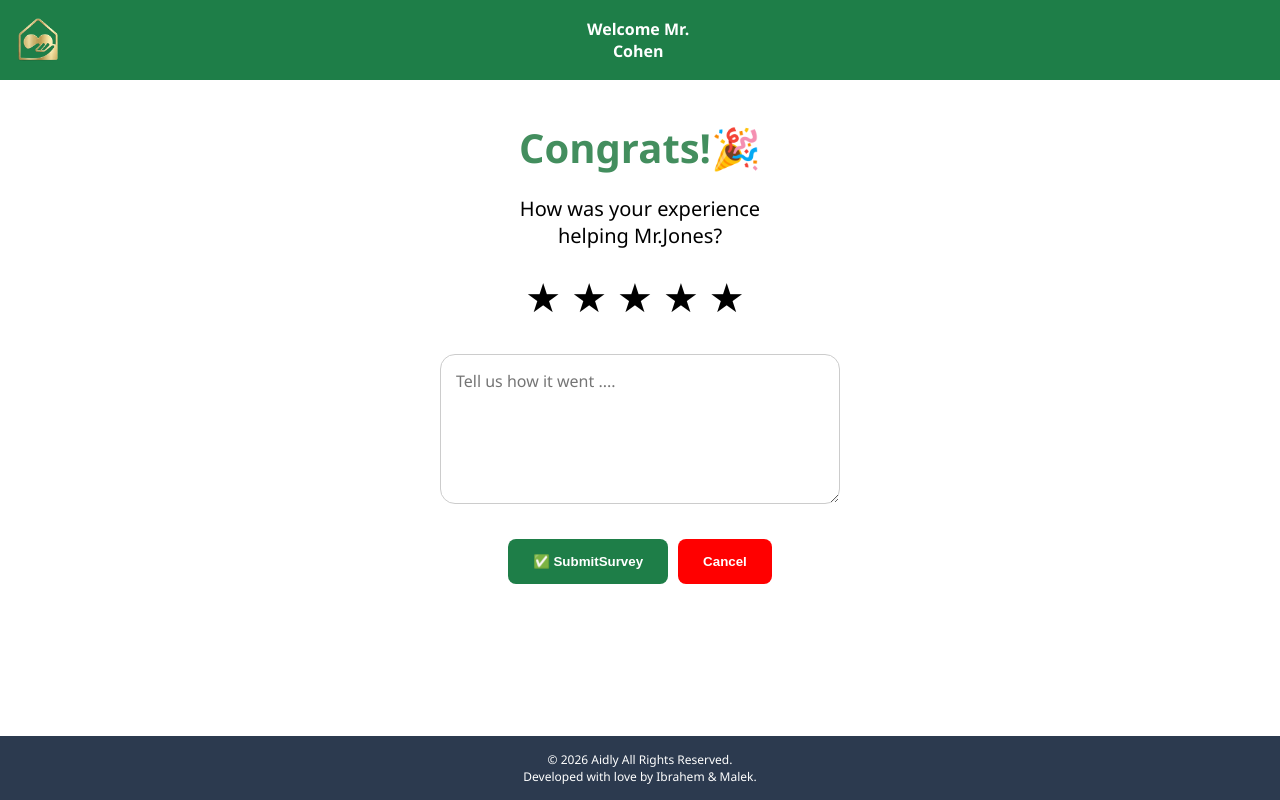
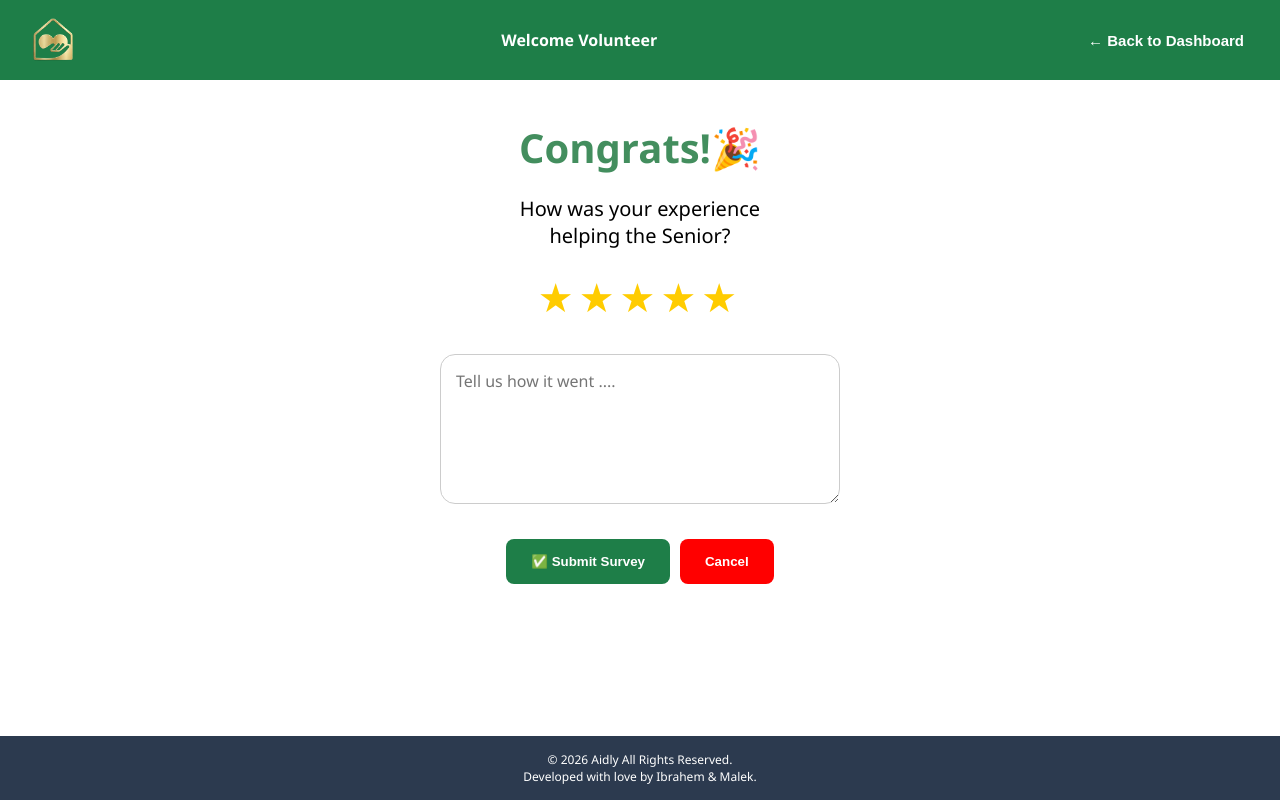
Before and after one commit to avee445/Aidly-Project, a React (Vite) app in the folder finalProject-master/: page /senior/survey in a window 1280 px wide. Built offline with nearby package versions, Linux system fonts and the light colour scheme; the HTML template or start-up script is replaced by a standard one.

Commit message:
feat: complete full-stack database integration, secure dashboards, and unify navigation headers

```diff
--- a/finalProject-master/src/pages/AdminRequests.jsx
+++ b/finalProject-master/src/pages/AdminRequests.jsx
@@ -4,48 +4,45 @@ import logoImg from '../images/logo.png';
 
 const AdminRequests = () => {
     const navigate = useNavigate();
-
-    // --- State Management ---
     const [requests, setRequests] = useState([]);
     const [volunteers, setVolunteers] = useState([]);
     const [currentUser, setCurrentUser] = useState({ fullName: '', role: '' });
     const [selectedVolunteers, setSelectedVolunteers] = useState({});
 
     useEffect(() => {
-        // 1. Load the real logged-in user from memory
         const savedUser = localStorage.getItem('aidlyUser');
-        if (savedUser) {
-            setCurrentUser(JSON.parse(savedUser));
-        } else {
-            // If the user accidentally cleared memory, send them to login
+        if (!savedUser) {
+            alert("Please log in first!");
             navigate('/login');
+            return;
         }
 
-        // 2. Fetch Requests from Database
+        const user = JSON.parse(savedUser);
+        if (user.role !== 'Admin') {
+            alert("Access Denied!");
+            navigate('/login');
+            return;
+        }
+        setCurrentUser(user);
+
         fetch('http://127.0.0.1:5000/api/requests')
             .then(res => res.json())
             .then(data => {
-                // FILTER: Remove completed tasks
-                // SORT: "Waiting" at the top (-1), "Assigned" at the bottom (1)
                 const filteredAndSorted = data
                     .filter(req => req.Status !== 'Completed')
                     .sort((a, b) => (a.Status === 'Waiting' ? -1 : 1));
-
                 setRequests(filteredAndSorted);
             })
             .catch(err => console.error("Error loading requests:", err));
 
-        // 3. Fetch Volunteer List for the dropdown
         fetch('http://127.0.0.1:5000/api/volunteers')
             .then(res => res.json())
             .then(data => setVolunteers(data))
             .catch(err => console.error("Error loading volunteers:", err));
     }, [navigate]);
 
-    // --- Save Assignment to Database ---
     const handleSave = async (requestId) => {
         const volunteerName = selectedVolunteers[requestId];
-
         if (!volunteerName) {
             alert("Please select a volunteer from the list first!");
             return;
@@ -60,9 +57,9 @@ const AdminRequests = () => {
 
             if (response.ok) {
                 alert(`Database Updated! Task assigned to ${volunteerName}.`);
-                window.location.reload(); // Refresh to see the new sorting/status
+                window.location.reload();
             } else {
-                alert("Failed to save assignment. Check server connection.");
+                alert("Failed to save assignment.");
             }
         } catch (error) {
             console.error("Connection error:", error);
@@ -71,33 +68,16 @@ const AdminRequests = () => {
 
     return (
         <div style={{ display: 'flex', flexDirection: 'column', minHeight: '100vh', backgroundColor: '#ffffff', fontFamily: 'Segoe UI, Tahoma, Geneva, Verdana, sans-serif', margin: 0 }}>
-
-            {/* --- Header: Fully Dynamic (No more Cohen!) --- */}
             <header style={{ backgroundColor: '#1e7e48', padding: '15px 30px', display: 'flex', justifyContent: 'space-between', alignItems: 'center' }}>
-                <Link to="/">
-                    <img src={logoImg} alt="Aidly" style={{ height: '50px', cursor: 'pointer' }} />
-                </Link>
-
+                <Link to="/"><img src={logoImg} alt="Aidly" style={{ height: '50px', cursor: 'pointer' }} /></Link>
                 <div style={{ color: 'white', textAlign: 'center', fontWeight: 'bold', fontSize: '15px', lineHeight: '1.2' }}>
                     Welcome {currentUser.role}<br/>{currentUser.fullName}
                 </div>
-
-                <Link to="/login" onClick={() => localStorage.removeItem('aidlyUser')} style={{ color: 'white', textDecoration: 'none', fontSize: '15px', fontWeight: 'bold' }}>
-                    Logout
-                </Link>
+                <Link to="/admin" style={{ color: 'white', textDecoration: 'none', fontWeight: 'bold', fontSize: '15px' }}>← Back to Dashboard</Link>
             </header>
 
-            {/* --- Main Content --- */}
             <div style={{ flex: 1, padding: '30px 20px', maxWidth: '800px', margin: '0 auto', width: '100%' }}>
-
-                <div style={{ display: 'flex', justifyContent: 'space-between', alignItems: 'center', marginBottom: '20px', borderBottom: '2px solid #eee', paddingBottom: '15px' }}>
-                    <h2 style={{ fontSize: '24px', color: '#000', margin: 0, fontWeight: 'bold' }}>
-                        📋 Request Queue
-                    </h2>
-                    <Link to="/admin" style={{ color: '#0000ee', textDecoration: 'none', fontWeight: 'bold', fontSize: '16px', display: 'flex', alignItems: 'center', gap: '5px' }}>
-                        ← Back
-                    </Link>
-                </div>
+                <h2 style={{ fontSize: '24px', color: '#000', marginBottom: '20px', fontWeight: 'bold' }}>📋 Request Queue</h2>
 
                 <div style={{ overflowX: 'auto' }}>
                     <table style={{ width: '100%', borderCollapse: 'collapse', marginTop: '10px' }}>
@@ -109,7 +89,6 @@ const AdminRequests = () => {
                                 <th style={{ padding: '15px', textAlign: 'center', color: '#333', width: '20%' }}>Actions</th>
                             </tr>
                         </thead>
-
                         <tbody>
                             {requests.map((req) => (
                                 <tr key={req.RequestID} style={{ borderBottom: '1px solid #eee' }}>
@@ -117,21 +96,13 @@ const AdminRequests = () => {
                                         <div style={{ fontWeight: 'bold', color: '#333' }}>{req.SeniorName}</div>
                                         <div style={{ color: '#666', fontSize: '14px', marginTop: '4px' }}>{req.TaskDescription}</div>
                                     </td>
-
                                     <td style={{ padding: '15px', textAlign: 'center' }}>
-                                        <span style={{
-                                            // Conditional Color: Orange for Waiting, Green for Assigned
-                                            backgroundColor: req.Status === 'Waiting' ? '#f5a623' : '#438e5e',
-                                            color: 'white', padding: '5px 12px', borderRadius: '20px',
-                                            fontSize: '12px', fontWeight: 'bold'
-                                        }}>
+                                        <span style={{ backgroundColor: req.Status === 'Waiting' ? '#f5a623' : '#438e5e', color: 'white', padding: '5px 12px', borderRadius: '20px', fontSize: '12px', fontWeight: 'bold' }}>
                                             {req.Status}
                                         </span>
                                     </td>
-
                                     <td style={{ padding: '15px', textAlign: 'center' }}>
                                         <select
-                                            // Displays the assigned name automatically if it exists in the DB
                                             value={selectedVolunteers[req.RequestID] || req.AssignedVolunteer || ""}
                                             onChange={(e) => setSelectedVolunteers({...selectedVolunteers, [req.RequestID]: e.target.value})}
                                             style={{ padding: '8px', borderRadius: '20px', border: '1px solid #ccc', width: '90%', outline: 'none', cursor: 'pointer' }}
@@ -142,30 +113,21 @@ const AdminRequests = () => {
                                             ))}
                                         </select>
                                     </td>
-
                                     <td style={{ padding: '15px', textAlign: 'center' }}>
-                                        <button
-                                            onClick={() => handleSave(req.RequestID)}
-                                            style={{ backgroundColor: '#0000cc', color: 'white', border: 'none', padding: '8px 20px', borderRadius: '20px', fontWeight: 'bold', cursor: 'pointer' }}
-                                        >
-                                            Save
-                                        </button>
+                                        <button onClick={() => handleSave(req.RequestID)} style={{ backgroundColor: '#0000cc', color: 'white', border: 'none', padding: '8px 20px', borderRadius: '20px', fontWeight: 'bold', cursor: 'pointer' }}>Save</button>
                                     </td>
                                 </tr>
                             ))}
                         </tbody>
                     </table>
                     {requests.length === 0 && (
-                        <p style={{ textAlign: 'center', padding: '40px', color: '#666', fontWeight: 'bold' }}>
-                            No active requests found! 🎉
-                        </p>
+                        <p style={{ textAlign: 'center', padding: '40px', color: '#666', fontWeight: 'bold' }}>No active requests found! 🎉</p>
                     )}
                 </div>
             </div>
 
-            <footer style={{ backgroundColor: '#2c3a4f', color: '#a0abc0', textAlign: 'center', padding: '20px 0', fontSize: '14px', lineHeight: '1.6', width: '100%' }}>
-                © 2026 Aidly All Rights Reserved.<br />
-                Developed with love by Ibrahem & Malek.
+            <footer style={{ backgroundColor: '#2c3a4f', color: '#a0abc0', textAlign: 'center', padding: '20px 0', fontSize: '14px', width: '100%' }}>
+                © 2026 Aidly All Rights Reserved.<br />Developed with love by Ibrahem & Malek.
             </footer>
         </div>
     );
--- a/finalProject-master/src/pages/AdminVolunteers.jsx
+++ b/finalProject-master/src/pages/AdminVolunteers.jsx
@@ -1,63 +1,59 @@
 import React, { useState, useEffect } from 'react';
-import { Link } from 'react-router-dom';
+import { Link, useNavigate } from 'react-router-dom';
 import logoImg from '../images/logo.png';
 
 const AdminVolunteers = () => {
+  const navigate = useNavigate();
   const [volunteers, setVolunteers] = useState([]);
   const [currentUser, setCurrentUser] = useState({ fullName: '', role: '' });
 
   useEffect(() => {
     const savedUser = localStorage.getItem('aidlyUser');
-    if (savedUser) setCurrentUser(JSON.parse(savedUser));
+    if (!savedUser) {
+      alert("Please log in first!");
+      navigate('/login');
+      return;
+    }
+    const user = JSON.parse(savedUser);
+    if (user.role !== 'Admin') {
+      alert("Access Denied!");
+      navigate('/login');
+      return;
+    }
+    setCurrentUser(user);
 
-    // Load pending list from DB
     fetch('http://127.0.0.1:5000/api/volunteers/pending')
       .then(res => res.json())
       .then(data => setVolunteers(data))
       .catch(err => console.error("Fetch error:", err));
-  }, []);
+  }, [navigate]);
 
-  // --- The Action Function (Handles both Approve and Reject) ---
   const handleAction = async (userId, userName, action) => {
-    console.log(`Attempting to ${action} user:`, userId); // Check F12 console!
-
     try {
-      const response = await fetch(`http://127.0.0.1:5000/api/volunteers/${userId}/${action}`, {
-        method: 'PUT'
-      });
-
+      const response = await fetch(`http://127.0.0.1:5000/api/volunteers/${userId}/${action}`, { method: 'PUT' });
       if (response.ok) {
         alert(`Success! ${userName} has been ${action === 'approve' ? 'Approved' : 'Rejected'}.`);
-        // Remove from the list on screen
         setVolunteers(prev => prev.filter(v => v.UserID !== userId));
       } else {
-        const errorText = await response.text();
-        alert("Server Error: " + errorText);
+        alert("Server Error occurred.");
       }
     } catch (err) {
-      console.error("Connection Error:", err);
       alert("Could not connect to the server.");
     }
   };
 
   return (
     <div style={{ display: 'flex', flexDirection: 'column', minHeight: '100vh', backgroundColor: '#ffffff', fontFamily: 'Segoe UI, sans-serif' }}>
-
-      {/* Header */}
       <header style={{ backgroundColor: '#1e7e48', padding: '15px 30px', display: 'flex', justifyContent: 'space-between', alignItems: 'center' }}>
         <Link to="/"><img src={logoImg} alt="Aidly" style={{ height: '50px' }} /></Link>
         <div style={{ color: 'white', textAlign: 'center', fontWeight: 'bold' }}>
           Welcome {currentUser.role}<br/>{currentUser.fullName}
         </div>
-        <Link to="/login" onClick={() => localStorage.removeItem('aidlyUser')} style={{ color: 'white', textDecoration: 'none', fontWeight: 'bold' }}>Logout</Link>
+        <Link to="/admin" style={{ color: 'white', textDecoration: 'none', fontWeight: 'bold', fontSize: '15px' }}>← Back to Dashboard</Link>
       </header>
 
-      {/* Main Content */}
       <div style={{ flex: 1, padding: '30px 20px', maxWidth: '800px', margin: '0 auto', width: '100%' }}>
-        <div style={{ display: 'flex', justifyContent: 'space-between', alignItems: 'center', marginBottom: '20px' }}>
-          <h2 style={{ fontSize: '24px', fontWeight: 'bold' }}>👥 Volunteer Approvals</h2>
-          <Link to="/admin" style={{ color: '#0000ee', textDecoration: 'none', fontWeight: 'bold' }}>← Back</Link>
-        </div>
+        <h2 style={{ fontSize: '24px', fontWeight: 'bold', marginBottom: '20px' }}>👥 Volunteer Approvals</h2>
 
         <div style={{ overflowX: 'auto', backgroundColor: '#fff', borderRadius: '10px', border: '1px solid #eee' }}>
           <table style={{ width: '100%', borderCollapse: 'collapse' }}>
@@ -75,18 +71,8 @@ const AdminVolunteers = () => {
                   <td style={{ padding: '15px' }}>{vol.Email}</td>
                   <td style={{ padding: '15px', textAlign: 'center' }}>
                     <div style={{ display: 'flex', justifyContent: 'center', gap: '10px' }}>
-                      <button
-                        onClick={() => handleAction(vol.UserID, vol.FullName, 'approve')}
-                        style={{ backgroundColor: '#438e5e', color: 'white', border: 'none', padding: '8px 15px', borderRadius: '20px', cursor: 'pointer', fontWeight: 'bold' }}
-                      >
-                        Approve
-                      </button>
-                      <button
-                        onClick={() => handleAction(vol.UserID, vol.FullName, 'reject')}
-                        style={{ backgroundColor: '#dc3545', color: 'white', border: 'none', padding: '8px 15px', borderRadius: '20px', cursor: 'pointer', fontWeight: 'bold' }}
-                      >
-                        Reject
-                      </button>
+                      <button onClick={() => handleAction(vol.UserID, vol.FullName, 'approve')} style={{ backgroundColor: '#438e5e', color: 'white', border: 'none', padding: '8px 15px', borderRadius: '20px', cursor: 'pointer', fontWeight: 'bold' }}>Approve</button>
+                      <button onClick={() => handleAction(vol.UserID, vol.FullName, 'reject')} style={{ backgroundColor: '#dc3545', color: 'white', border: 'none', padding: '8px 15px', borderRadius: '20px', cursor: 'pointer', fontWeight: 'bold' }}>Reject</button>
                     </div>
                   </td>
                 </tr>
--- a/finalProject-master/src/pages/LandingPage.jsx
+++ b/finalProject-master/src/pages/LandingPage.jsx
@@ -35,14 +35,16 @@ const LandingPage = () => {
           </p>
         </div>
 
-        {/* --- Buttons Navigation (Updated to /signup) --- */}
+        {/* --- Buttons Navigation (FIXED PATHS TO /signup) --- */}
         <div style={{ display: 'flex', flexDirection: 'column', gap: '5px' }}>
 
+          {/* Volunteer button points to signup */}
           <Link to="/signup?role=Volunteer" style={{ textDecoration: 'none' }}>
             <button style={buttonStyle}>I want to Volunteer</button>
           </Link>
 
-          <Link to="/Login?role=Senior" style={{ textDecoration: 'none' }}>
+          {/* Senior button now correctly points to signup instead of login */}
+          <Link to="/signup?role=Senior" style={{ textDecoration: 'none' }}>
             <button style={buttonStyle}>I need help</button>
           </Link>
 
--- a/finalProject-master/src/pages/SignUp.jsx
+++ b/finalProject-master/src/pages/SignUp.jsx
@@ -1,11 +1,21 @@
-import React, { useState } from 'react';
-import { Link, useNavigate } from 'react-router-dom';
+import React, { useState, useEffect } from 'react';
+import { Link, useNavigate, useLocation } from 'react-router-dom';
 import logoImg from '../images/logo.png';
 import signupImg from '../images/signupa.png';
 
 const SignUp = () => {
   const navigate = useNavigate();
-  const [formData, setFormData] = useState({ fullName: '', email: '', password: '', confirm: '' });
+  const location = useLocation();
+  const [formData, setFormData] = useState({ fullName: '', email: '', password: '', confirm: '', role: 'Volunteer' });
+
+  useEffect(() => {
+    // Dynamically parse the ?role= parameter from the URL
+    const queryParams = new URLSearchParams(location.search);
+    const roleParam = queryParams.get('role');
+    if (roleParam) {
+      setFormData(prev => ({ ...prev, role: roleParam }));
+    }
+  }, [location]);
 
   const handleSignUp = async (e) => {
     e.preventDefault();
@@ -19,7 +29,7 @@ const SignUp = () => {
                 fullName: formData.fullName,
                 email: formData.email,
                 password: formData.password,
-                role: 'Volunteer' // Defaulting to volunteer for this form
+                role: formData.role
             })
         });
 
@@ -38,12 +48,15 @@ const SignUp = () => {
     <div style={{ display: 'flex', flexDirection: 'column', minHeight: '100vh', backgroundColor: '#ffffff', fontFamily: 'Segoe UI, sans-serif', margin: 0 }}>
       <header style={{ backgroundColor: '#1e7e48', padding: '15px 30px', display: 'flex', justifyContent: 'space-between', alignItems: 'center' }}>
         <Link to="/"><img src={logoImg} alt="Aidly" style={{ height: '50px' }} /></Link>
+        <Link to="/" style={{ color: 'white', textDecoration: 'none', fontWeight: 'bold', fontSize: '16px' }}>← Back to Home</Link>
       </header>
 
       <div style={{ flex: 1, display: 'flex', flexDirection: 'row' }}>
         <div style={{ flex: 1, display: 'flex', flexDirection: 'column', justifyContent: 'center', alignItems: 'center', padding: '40px' }}>
           <div style={{ width: '100%', maxWidth: '400px' }}>
-            <h2 style={{ color: '#000', marginBottom: '25px', fontSize: '32px', fontWeight: 'bold' }}>Create Account</h2>
+            <h2 style={{ color: '#000', marginBottom: '10px', fontSize: '32px', fontWeight: 'bold' }}>Create Account</h2>
+            <p style={{ color: '#1e7e48', fontWeight: 'bold', marginBottom: '25px' }}>Registering as: {formData.role}</p>
+
             <form onSubmit={handleSignUp} style={{ display: 'flex', flexDirection: 'column', gap: '15px' }}>
               <div style={{ display: 'flex', flexDirection: 'column' }}>
                 <label style={{ fontWeight: 'bold', marginBottom: '5px' }}>Full Name</label>
--- a/finalProject-master/src/pages/Survey.jsx
+++ b/finalProject-master/src/pages/Survey.jsx
@@ -1,45 +1,94 @@
-import React from 'react';
-import { useNavigate } from 'react-router-dom';
+import React, { useState, useEffect } from 'react';
+import { useNavigate, useLocation } from 'react-router-dom';
 import logoImg from '../images/logo.png';
 
 const Survey = () => {
   const navigate = useNavigate();
+  const location = useLocation();
+
+  const [currentUser, setCurrentUser] = useState({ fullName: 'Volunteer' });
+  const [rating, setRating] = useState(5);
+  const [comments, setComments] = useState('');
+
+  // Extract Request ID and Senior Name passed from previous complete click action context
+  const queryParams = new URLSearchParams(location.search);
+  const requestId = queryParams.get('requestId') || '0';
+  const seniorName = queryParams.get('seniorName') || 'the Senior';
+
+  useEffect(() => {
+    const savedUser = localStorage.getItem('aidlyUser');
+    if (savedUser) setCurrentUser(JSON.parse(savedUser));
+  }, []);
+
+  const handleSubmit = async () => {
+    try {
+      const response = await fetch('http://127.0.0.1:5000/api/feedback', {
+        method: 'POST',
+        headers: { 'Content-Type': 'application/json' },
+        body: JSON.stringify({
+          requestId: requestId,
+          volunteerName: currentUser.fullName,
+          rating: rating,
+          comments: comments
+        })
+      });
+
+      if (response.ok) {
+        alert("Thank you! Feedback submitted successfully. 💚");
+        navigate('/volunteer');
+      } else {
+        alert("Error saving your review.");
+      }
+    } catch (err) {
+      console.error(err);
+      alert("Network error occurred.");
+    }
+  };
 
   return (
     <div style={{ display: 'flex', flexDirection: 'column', minHeight: '100vh', backgroundColor: '#fff', fontFamily: 'Segoe UI, sans-serif' }}>
-      <header style={{ backgroundColor: '#1e7e48', padding: '15px', display: 'flex', justifyContent: 'space-between', alignItems: 'center', color: 'white' }}>
+      <header style={{ backgroundColor: '#1e7e48', padding: '15px 30px', display: 'flex', justifyContent: 'space-between', alignItems: 'center', color: 'white' }}>
         <img src={logoImg} alt="Aidly" style={{ height: '50px' }} />
-        <div style={{ fontWeight: 'bold', textAlign: 'center' }}>Welcome Mr.<br/>Cohen</div>
-        <div style={{ width: '50px' }}></div>
+        <div style={{ fontWeight: 'bold', textAlign: 'center' }}>Welcome {currentUser.fullName}</div>
+        <button onClick={() => navigate('/volunteer')} style={{ background: 'none', border: 'none', color: 'white', fontWeight: 'bold', cursor: 'pointer', fontSize: '15px' }}>← Back to Dashboard</button>
       </header>
 
       <div style={{ padding: '40px 20px', flex: 1, textAlign: 'center' }}>
         <h1 style={{ color: '#438e5e', fontSize: '40px', margin: '0' }}>Congrats!🎉</h1>
-        <p style={{ fontSize: '20px', margin: '20px 0' }}>How was your experience<br/>helping Mr.Jones?</p>
+        <p style={{ fontSize: '20px', margin: '20px 0' }}>How was your experience<br/>helping {seniorName}?</p>
 
-        {/* כוכבי דירוג */}
-        <div style={{ fontSize: '40px', color: '#000', marginBottom: '30px', letterSpacing: '10px' }}>
-          ★★★★★
+        {/* Dynamic Interactive Clickable Star System */}
+        <div style={{ fontSize: '40px', marginBottom: '30px', cursor: 'pointer' }}>
+          {[1, 2, 3, 4, 5].map((star) => (
+            <span
+              key={star}
+              onClick={() => setRating(star)}
+              style={{ color: star <= rating ? '#ffcc00' : '#ccc', marginRight: '5px' }}
+            >
+              ★
+            </span>
+          ))}
         </div>
 
         <textarea
           placeholder="Tell us how it went ...."
+          value={comments}
+          onChange={(e) => setComments(e.target.value)}
           style={{ width: '100%', maxWidth: '400px', height: '150px', padding: '15px', borderRadius: '15px', border: '1px solid #ccc', fontSize: '16px', marginBottom: '30px', fontFamily: 'inherit' }}
         />
 
         <div style={{ display: 'flex', gap: '10px', justifyContent: 'center' }}>
-          <button onClick={() => navigate('/senior')} style={{ backgroundColor: '#1e7e48', color: 'white', border: 'none', padding: '15px 25px', borderRadius: '8px', fontWeight: 'bold', cursor: 'pointer' }}>
-            ✅ SubmitSurvey
+          <button onClick={handleSubmit} style={{ backgroundColor: '#1e7e48', color: 'white', border: 'none', padding: '15px 25px', borderRadius: '8px', fontWeight: 'bold', cursor: 'pointer' }}>
+            ✅ Submit Survey
           </button>
-          <button onClick={() => navigate('/senior')} style={{ backgroundColor: '#ff0000', color: 'white', border: 'none', padding: '15px 25px', borderRadius: '8px', fontWeight: 'bold', cursor: 'pointer' }}>
+          <button onClick={() => navigate('/volunteer')} style={{ backgroundColor: '#ff0000', color: 'white', border: 'none', padding: '15px 25px', borderRadius: '8px', fontWeight: 'bold', cursor: 'pointer' }}>
             Cancel
           </button>
         </div>
       </div>
 
       <footer style={{ backgroundColor: '#2c3a4f', color: 'white', textAlign: 'center', padding: '15px', fontSize: '12px' }}>
-        © 2026 Aidly All Rights Reserved.<br />
-        Developed with love by Ibrahem & Malek.
+        © 2026 Aidly All Rights Reserved.<br />Developed with love by Ibrahem & Malek.
       </footer>
     </div>
   );
--- a/finalProject-master/src/pages/VolunteerDashboard.jsx
+++ b/finalProject-master/src/pages/VolunteerDashboard.jsx
@@ -41,12 +41,13 @@ const VolunteerDashboard = () => {
       .catch(err => console.error("Error fetching tasks:", err));
   }, [navigate]);
 
-  const handleDone = async (id) => {
+const handleDone = async (id, seniorName) => {
   try {
       const res = await fetch(`http://127.0.0.1:5000/api/requests/${id}/complete`, { method: 'PUT' });
       if (res.ok) {
           alert("Great job! Task completed.");
-            window.location.reload();
+          // This line passes the data straight to your new survey page!
+          navigate(`/senior/survey?requestId=${id}&seniorName=${seniorName}`);
       }
   } catch (err) { alert("Error updating task."); }
 };
```
Also changed, not shown: finalProject-master/src/pages/AdminDashboard.jsx (+21 -4 lines). Lines whose indentation alone changed are shown as unchanged.
